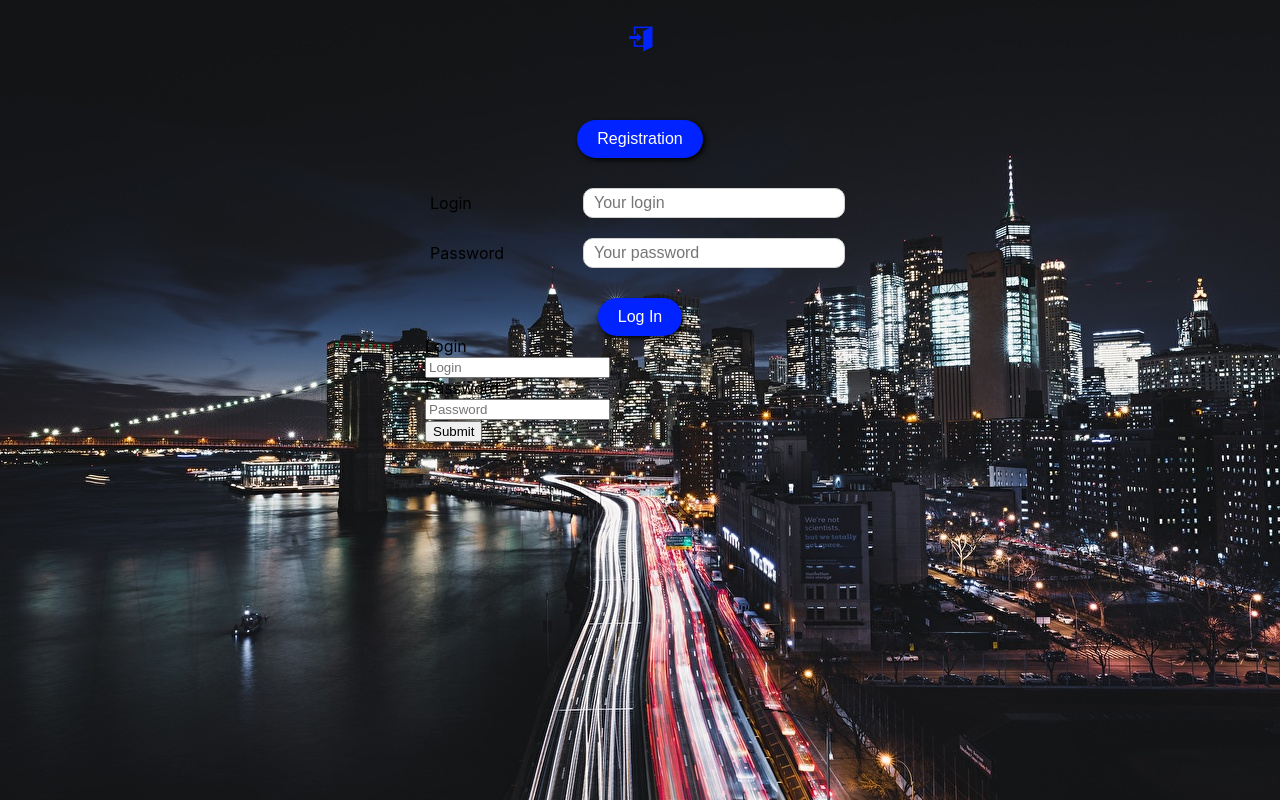
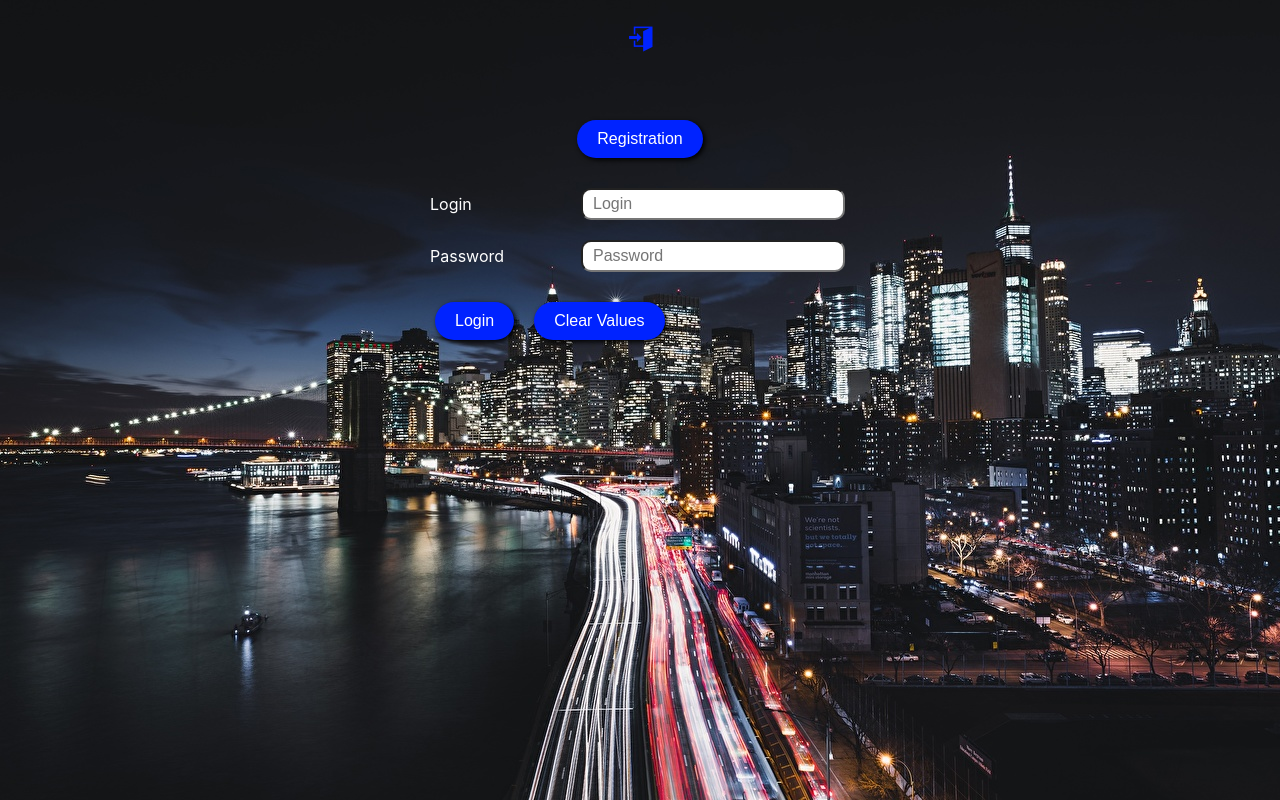
Before and after one commit to StonehengeKh/darktwitter, a React (Create React App) app: page /auth in a window 1280 px wide. Built offline with nearby package versions, Linux system fonts and the light colour scheme.

Commit message:
del old form

```diff
--- a/src/components/Header/style.css
+++ b/src/components/Header/style.css
@@ -43,15 +43,14 @@ a {
   padding-bottom: 5px;
 }
 
-.icon-search,
-.icon-enter,
-.icon-exit {
+.header .icon-search,
+.header .icon-enter,
+.header.icon-exit {
   font-size: 25px;
 }
-.icon-search:hover,
-.icon-enter:hover,
-.icon-exit:hover{
-  font-size: 25px;
+.header .icon-search:hover,
+.header .icon-enter:hover,
+.header .icon-exit:hover{
   color: #0023ff;
 }
 
--- a/src/components/Input/index.js
+++ b/src/components/Input/index.js
@@ -2,11 +2,11 @@ import React from "react";
 
 export const Input = ({ label, type = "text", touch, valid, ...rest }) => {
 	return (
-		<div className="input">
+		<div>
 			<label htmlFor="" className="input__label">
 				<span className="input__label--span">{label}</span>
 				<input
-					className={touch && valid ? "input-number input-error" : "input-number input-valid"}
+					className={touch && valid ? "input input-error" : "input input-valid"}
 					type={type}
 					{...rest}
 				/>
--- a/src/components/Login/index.js
+++ b/src/components/Login/index.js
@@ -7,115 +7,15 @@ import { Field, reduxForm } from "redux-form";
 import { renderField, validate } from "../../utils/valid";
 import "./style.css";
 
-const FORM_TEMPLATE = {
-  login: {
-    type: "text",
-    name: "login",
-    label: "Login",
-    placeholder: "Your login",
-    value: "",
-    className: "input-number",
-    validate: {
-      require: {
-        cb: v => v.trim() === ""
-      }
-    },
-    touch: false,
-    valid: false
-  },
-  password: {
-    type: "password",
-    name: "password",
-    label: "Password",
-    placeholder: "Your password",
-    value: "",
-    className: "input-number",
-    validate: {
-      require: {
-        cb: v => v.trim() === ""
-      },
-      minL: {
-        cb: v => v.trim().length < 6
-      }
-    },
-    touch: false,
-    valid: false
-  }
-};
-
 class Login extends Component {
-  state = {
-    form: FORM_TEMPLATE,
-    formValid: false
-  };
-
-  validator = (rules, value) => {
-    const valid = Object.keys(rules).reduce((prev, elem) => {
-      if (prev) return true;
-      const check = rules[elem].cb(value);
-      if (!prev && check) return check;
-
-      return false;
-    }, false);
-
-    return valid;
-  };
-
-  onChangeHandler = e => {
-    const { value, name } = e.target;
-    this.setState(prevState => ({
-      ...prevState,
-      form: {
-        ...prevState.form,
-        [name]: {
-          ...prevState.form[name],
-          value,
-          touch: true,
-          valid: this.validator(prevState.form[name].validate, value)
-        }
-      }
-    }));
-  };
-
-  clearEvent = () => this.setState({ form: FORM_TEMPLATE, formValid: false });
-
-  sendRequest = async () => {
-    const { userLogin } = this.props;
-    const values = Object.keys(this.state.form).reduce((prev, elem) => {
-      return { ...prev, [elem]: this.state.form[elem].value };
-    }, {});
-    console.log(values);
-    userLogin(values);
-    this.clearEvent();
-  };
-
   submit = values => {
     const { userLogin } = this.props;
     userLogin(values);
   };
 
   render() {
-    const { form } = this.state;
     return (
-      <div>
-        <form className="update-form">
-          {Object.keys(form).map(el => (
-            <Input
-              key={el}
-              placeholder={form[el].placeholder}
-              name={form[el].name}
-              value={form[el].value}
-              onChange={this.onChangeHandler}
-              label={form[el].label}
-              type={form[el].type}
-              valid={form[el].valid}
-              touch={form[el].touch}
-            />
-          ))}
-          <button onClick={this.sendRequest} type="button" className="button">
-            Log In
-          </button>
-        </form>
+      <div className="wrap-login">
         <LoginForm onSubmit={this.submit} />
       </div>
     );
@@ -136,7 +36,7 @@ let field = [
 ];
 
 let LoginForm = props => {
-  const { handleSubmit, submitting } = props;
+  const { handleSubmit, submitting, pristine, reset } = props;
   return (
     <form onSubmit={handleSubmit}>
       {field.map((elem, index) => {
@@ -152,8 +52,16 @@ let LoginForm = props => {
           </div>
         );
       })}
-      <button type="submit" disabled={submitting}>
-        Submit
+      <button type="submit" disabled={submitting} className="button">
+        Login
+      </button>
+      <button
+        type="button"
+        disabled={pristine || submitting}
+        onClick={reset}
+        className="button"
+      >
+        Clear Values
       </button>
     </form>
   );
--- a/src/components/Login/style.css
+++ b/src/components/Login/style.css
@@ -1,14 +1,20 @@
+.wrap-registr,
+.wrap-login{
+  margin-top: 20px;
+}
+
 .input-valid{
   color: blue;
 }
 
 .input-error {
   color:red;
+  border: 2px solid red;
 }
 .span-error {
   color: red;
 }
 
-.div-error {
+.valid-error {
   border: 2px solid red;
 }
--- a/src/components/Registration/index.js
+++ b/src/components/Registration/index.js
@@ -3,130 +3,27 @@ import { connect } from "react-redux";
 import * as actions from "../../actions/user";
 import { Field, reduxForm } from 'redux-form'
 import {renderField,  validate} from '../../utils/valid'
-import { Input } from "../Input";
 
-export const FORM_TEMPLATE = {
-	login: {
-		type: "text",
-		name: "login",
-		label: "Login",
-		placeholder: "Your login",
-		value: "",
-		className: "input-number",
-		touch: false,
-		valid: false
-	},
-	email: {
-		type: "email",
-		name: "email",
-		label: "Email",
-		placeholder: "Your email",
-		value: "",
-		className: "input-number",
-		touch: false,
-		valid: false
-	},
-	password: {
-		type: "password",
-		name: "password",
-		label: "Password",
-		placeholder: "Your password",
-		value: "",
-		className: "input-number",
-		touch: false,
-		valid: false
-	},
-	confirmPassword: {
-		type: "password",
-		name: "confirmPassword",
-		label: "Confirm password",
-		placeholder: "Confirm password",
-		value: "",
-		className: "input-number",
-		touch: false,
-		valid: false
-	}
-};
 
 class Registration extends Component {
-	state = {
-		form: FORM_TEMPLATE,
-		formValid: false
-	};
 
-
-
-	validator = (rules, value) => {
-		const valid = Object.keys(rules).reduce((prev, elem) => {
-			if (prev) return true;
-			const check = rules[elem].cb(value);
-			if (!prev && check) return check;
-
-			return false;
-		}, false);
-
-		return valid;
-	};
-
-	onChangeHandler = e => {
-		const { value, name } = e.target;
-
-		this.setState(prevState => ({
-			...prevState,
-			form: {
-				...prevState.form,
-				[name]: {
-					...prevState.form[name],
-					value,
-					touch: true,
-				}
-			}
-		}));
-	};
-
-	clearInput = () => {
-		console.log("state before ", this.state);
-		this.setState({ form: FORM_TEMPLATE, formValid: false }, () => console.log("state after", this.state));
-	}
-
-	sendRequest = () => {
-		const { registration } = this.props;
-		const values = Object.keys(this.state.form).reduce((prev, elem) => {
-			return { ...prev, [elem]: this.state.form[elem].value };
-		}, {});
-		values.email.toLowerCase()
-		values.role = "user"
-		registration(values)
-		console.log("values", values);
-		this.clearInput();
-	};
+	// sendRequest = () => {
+	// 	const { registration } = this.props;
+	// 	const values = Object.keys(this.state.form).reduce((prev, elem) => {
+	// 		return { ...prev, [elem]: this.state.form[elem].value };
+	// 	}, {});
+	// 	values.email.toLowerCase()
+	// 	values.role = "user"
+	// 	registration(values)
+	// 	console.log("values", values);
+	// 	this.clearInput();
+	// };
 
 	submit = values => console.log(values)
 
 	render() {
-		const { form } = this.state;
 		return (
-			<div>
-				<form className="update-form">
-					{Object.keys(form).map(el =>
-						<Input
-							key={el}
-							placeholder={form[el].placeholder}
-							name={form[el].name}
-							value={form[el].value.toLowerCase()}
-							onChange={this.onChangeHandler}
-							label={form[el].label}
-							type={form[el].type}
-							valid={form[el].valid}
-							touch={form[el].touch}
-							className={form[el].className}
-						/>
-					)}
-
-					{this.state.form.login.value.length > 3 && this.state.form.email.value.includes("@") && this.state.form.password.value.length > 6 && this.state.form.password.value === this.state.form.confirmPassword.value ? <button onClick={this.sendRequest} type="button" className="button">
-						Registration
-					</button> : null}
-				</form>
+			<div className="wrap-registr">
 				<RegistrationForm onSubmit={this.submit} />
 			</div>
 		);
@@ -158,7 +55,7 @@ let field = [
 ]
 
 let RegistrationForm = props => {
-	const { handleSubmit, submitting } = props
+	const { handleSubmit, submitting, pristine, reset } = props;
 	return (
 	  <form onSubmit={handleSubmit}>
 		 { field.map((elem, index)=> {
@@ -167,7 +64,15 @@ let RegistrationForm = props => {
  				<Field name={name} component={renderField} type={type}  label={label} />
 				</div>
 		 })}
-		<button type="submit" disabled={submitting}>Submit</button>
+		<button type="submit" disabled={submitting} className="button">Registration</button>
+		<button
+        type="button"
+        disabled={pristine || submitting}
+        onClick={reset}
+        className="button"
+      >
+        Clear Values
+      </button>
 	  </form>
 	)
   }
--- a/src/containers/Auth/style.css
+++ b/src/containers/Auth/style.css
@@ -17,18 +17,18 @@
   box-shadow: inset 2px 2px 5px #000000;
 }
 
-.input-number {
+.input{
   padding: 5px 10px;
   outline: none;
   background: none;
   border-radius: 10px;
   background-color: #ffffff;
   font-size: 18px;
-  border: 1px solid #d0d0d0;
+  /* border: 1px solid #d0d0d0; */
   margin: 5px;
 }
 
-.input-number:focus {
+.input:focus {
   box-shadow: 2px 2px 5px #000000;
   outline: none;
 }
--- a/src/containers/Search/index.js
+++ b/src/containers/Search/index.js
@@ -9,10 +9,8 @@ class Search extends React.Component {
   render() {
     return (
       <div className="search-block">
-          <h3>Search</h3>
-          <input
-
-          />
+          <h3>Search post</h3>
+          <input className="input"/><span className="butt icon-search"/>
       </div>
     )
   }
--- a/src/containers/Search/style.css
+++ b/src/containers/Search/style.css
@@ -1,33 +1,18 @@
-.search-wrap {
-  padding: 20px 0;
-  display: flex;
-  width: 100%;
-  justify-content: center;
-  flex-direction: column;
-  align-items: center;
-}
-.revers{
-  display: flex;
-  flex-direction: column;
-  justify-content: center;
-  align-items: center;
-  width: 100%;
+.butt {
+  font-size: 18px;
+  background-color: #0023ff;
+  color: #ffffff;
+  border: none;
+  outline: none;
+  user-select: none;
+  border-radius: 20px;
+  padding: 10px 20px;
+  box-shadow: 2px 2px 5px #000000;
+  transition: 0.2s;
+  margin: 20px 10px 0 10px;
 }
 
-@media (min-width: 480px)  {
-  .revers {
-    width: 90%
-  }
+.butt:active {
+  transform: scale(0.97);
+  box-shadow: inset 2px 2px 5px #000000;
 }
-
-@media (min-width: 640px)  {
-  .revers {
-    width: 80%
-  }
-}
-
-@media (min-width: 768px)  {
-  .revers {
-    width: 700px;
-  }
-}
--- a/src/index.css
+++ b/src/index.css
@@ -6,6 +6,7 @@ body {
   margin: 0;
   height: 100%;
   background-color: dimgrey;
+  color: white;
   box-sizing: border-box;
   font-family: -apple-system, BlinkMacSystemFont, "Segoe UI", "Roboto", "Oxygen",
     "Ubuntu", "Cantarell", "Fira Sans", "Droid Sans", "Helvetica Neue",
--- a/src/utils/valid.js
+++ b/src/utils/valid.js
@@ -1,5 +1,6 @@
 
 import React from 'react'
+
 
 export const renderField = ({
     input,
@@ -8,13 +9,12 @@ export const renderField = ({
     meta: { touched, error, warning }
   }) => (
     <div>
-      <label>{label}</label>
-      <div>
-        <input {...input} placeholder={label} type={type}  className={ touched && error ? "div-error" : null }/>
+      <label className="input__label">{label}
+        <input {...input} placeholder={label} type={type}  className={ touched && error ? "valid-error input" : "input"}/>
         {touched &&
           ((error && <span className="span-error">{error}</span>) ||
             (warning && <span>{warning}</span>))}
-      </div>
+            </label>
     </div>
   )
 
```
Also changed, not shown: src/containers/Auth/index.js (+19 -16 lines), src/utils/style.css (added, +7 -0 lines).
